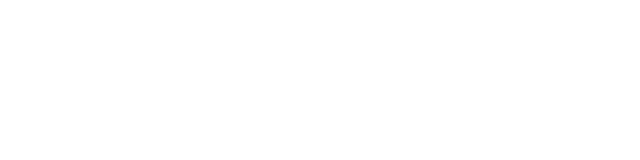
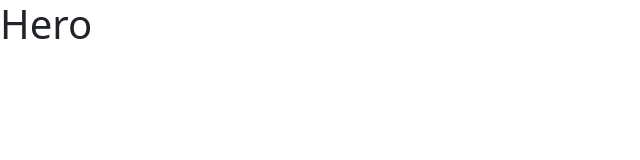
Before and after one commit to jhongmez/Angular19Bases, an Angular app: page /hero in a window 1280 px wide. Before the commit this address led to /. Shown: the top 160 px of the page, without its empty margins (0-640 px from the left). Built offline with nearby package versions, Linux system fonts and the light colour scheme.

Commit message:
✅ BI-0003 (HeroPage, Routes): Create new component and route

```diff
--- a/src/app/app.routes.ts
+++ b/src/app/app.routes.ts
@@ -1,9 +1,14 @@
 import { Routes } from '@angular/router';
 import { CounterPageComponent } from './pages/counter/counter-page.component';
+import { HeroPageComponent } from './pages/hero/hero-page.component';
 
 export const routes: Routes = [
 	{
 		path: '',
 		component: CounterPageComponent
+	},
+	{
+		path: 'hero',
+		component: HeroPageComponent
 	}
 ];
--- /dev/null
+++ b/src/app/pages/hero/hero-page.component.html
@@ -0,0 +1 @@
+<h1>Hero</h1>
```
Also changed, not shown: src/app/pages/hero/hero-page.component.ts (added, +9 -0 lines).
